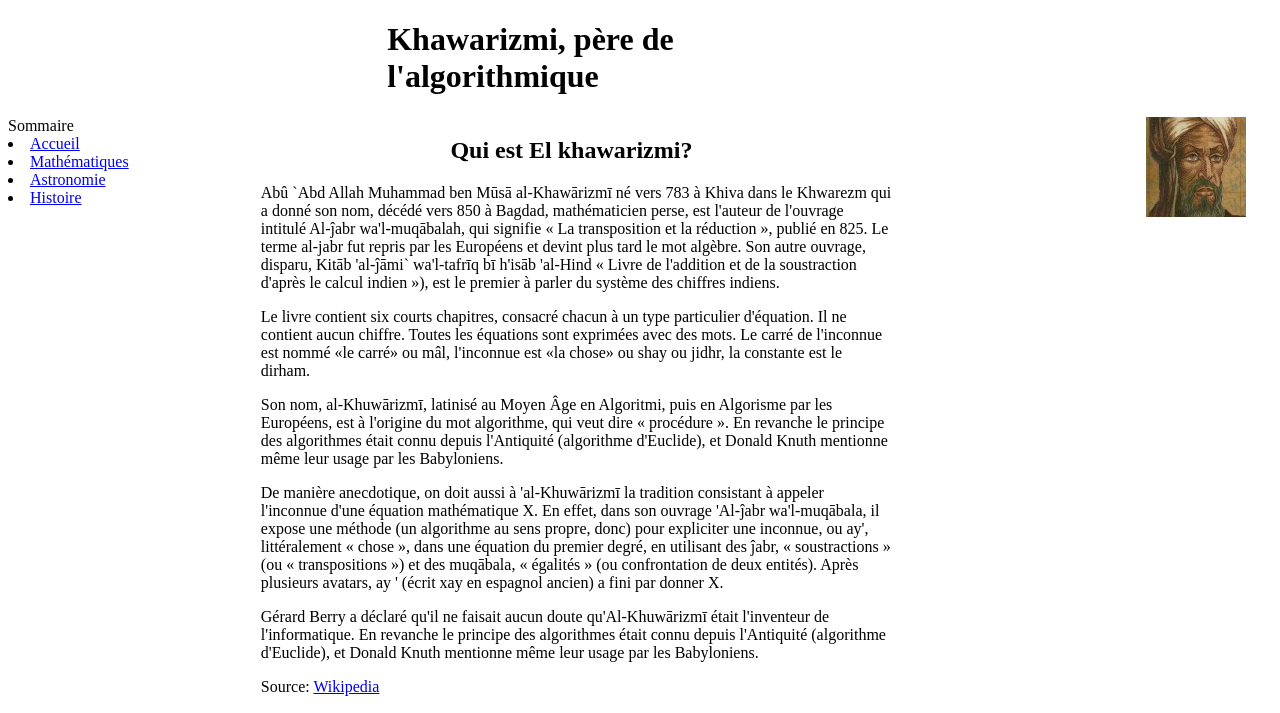
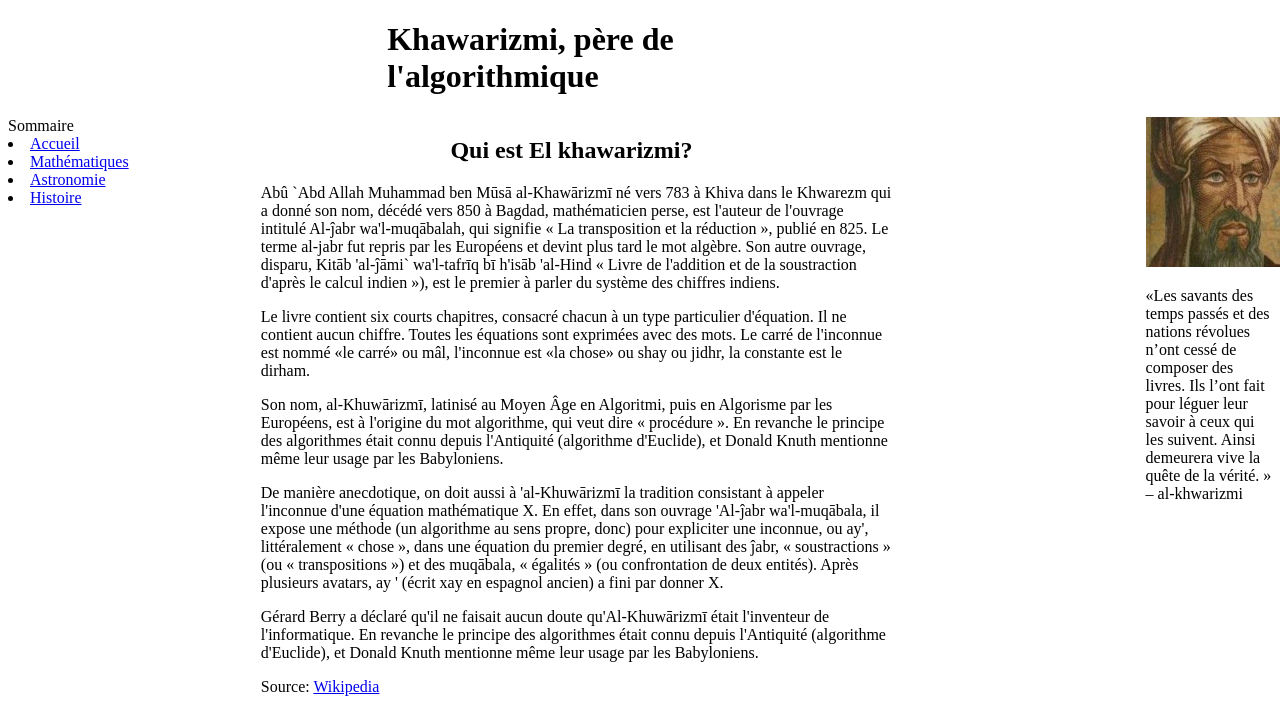
Before and after one commit to Legend96th/web-project, a plain HTML site: page index.html in a window 1280 px wide. Shown: the top 713 px of the page. Drawn offline with Linux system fonts and the light colour scheme.

Commit message:
Added perfect aside to index

```diff
--- a/css/master.css
+++ b/css/master.css
@@ -28,3 +28,10 @@ padding-left: 30%;
 padding-right: 30%;
 
 }
+
+
+#profil {
+width: 150px;
+height: 150px;
+
+}
--- a/index.html
+++ b/index.html
@@ -51,7 +51,11 @@
             </section>
 
             <aside>
-                <img width="100px" height="100px" src="./images/profil.jpg" alt="profil">
+                <img id="profil"  src="./images/profil.jpg" alt="profil">
+                <p>
+                    «Les savants des temps passés et des nations révolues n’ont cessé de composer des livres. Ils l’ont fait pour léguer leur savoir à ceux qui les suivent. Ainsi demeurera vive la quête de la vérité. » – al-khwarizmi
+
+                </p>
             </aside>
 
 
```
